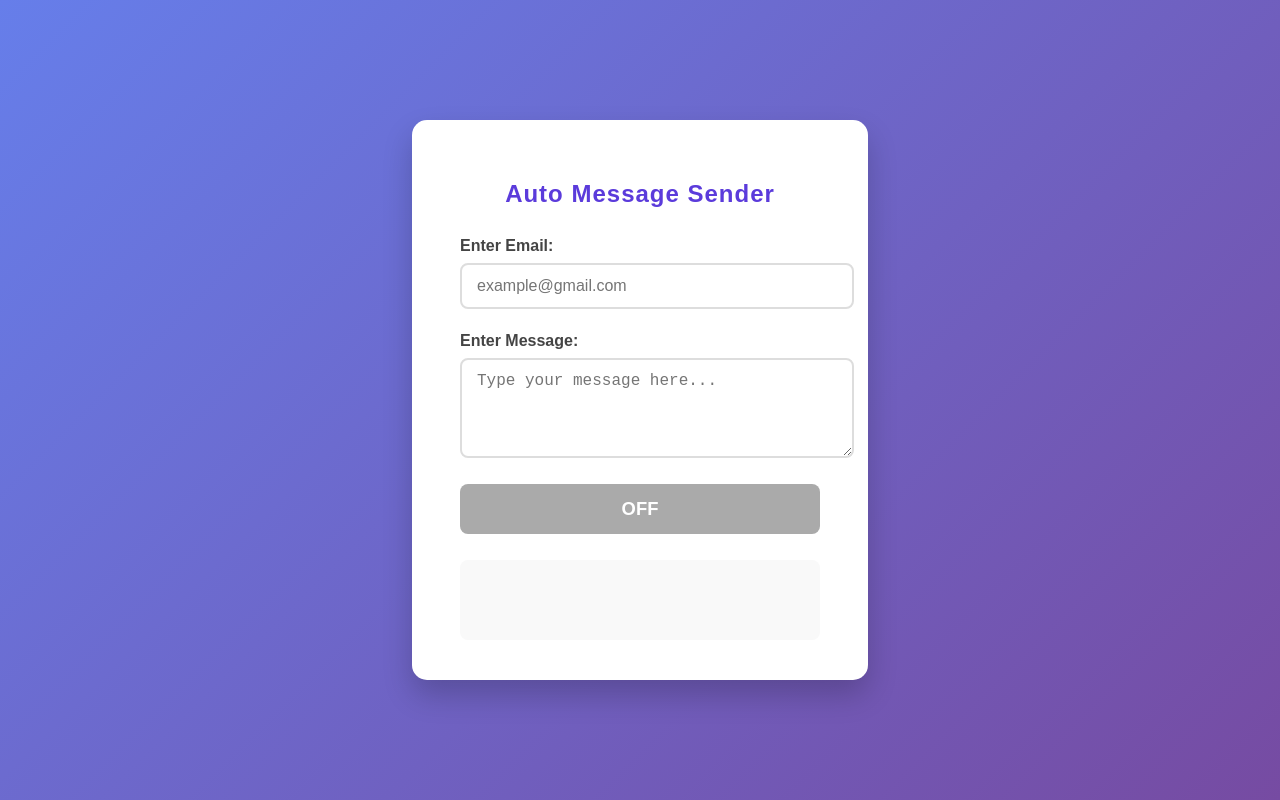
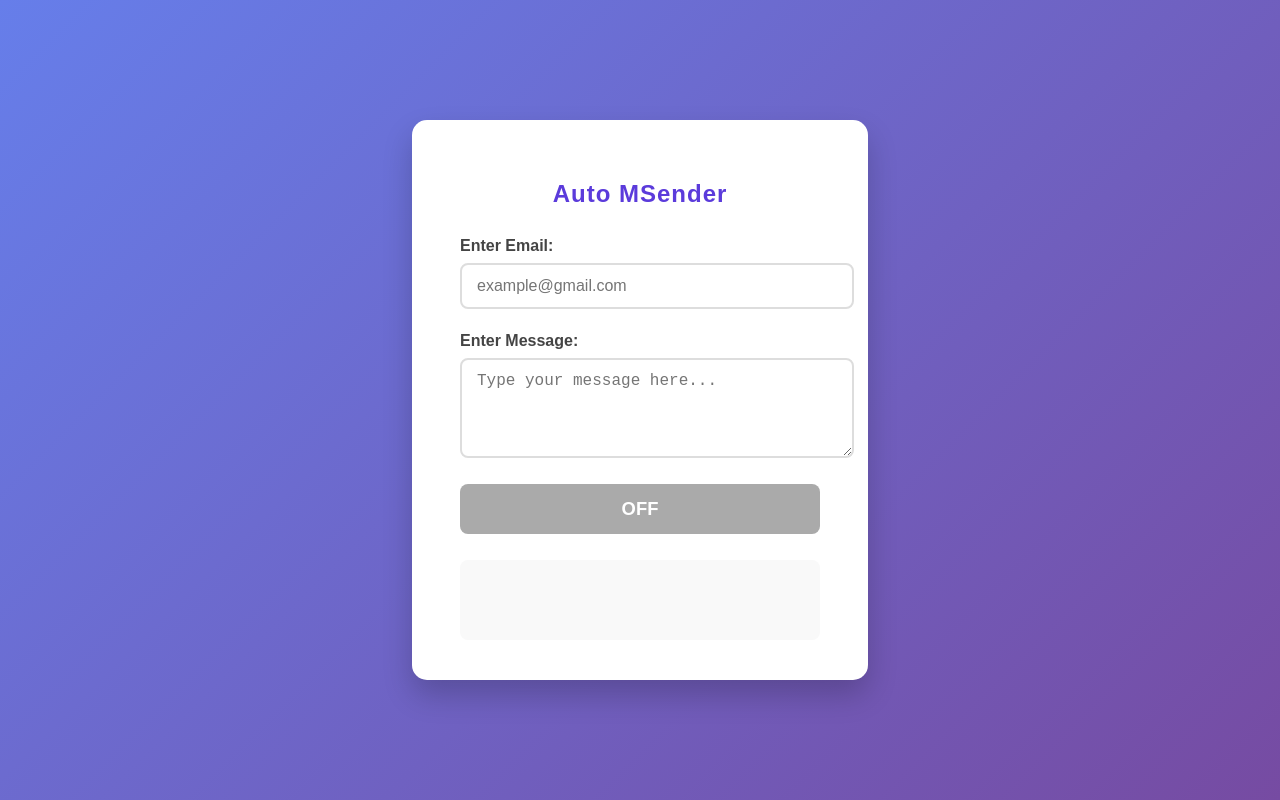
Before and after one commit to MRUNKNWON09/vercel, a plain HTML site: page index.html in a window 1280 px wide. Drawn offline with Linux system fonts and the light colour scheme.

Commit message:
Update index.html

```diff
--- a/index.html
+++ b/index.html
@@ -85,7 +85,7 @@
 <body>
 
 <div class="container">
-  <h2>Auto Message Sender</h2>
+  <h2>Auto MSender</h2>
 
   <label for="email">Enter Email:</label>
   <input type="email" id="email" placeholder="example@gmail.com" required />
```
